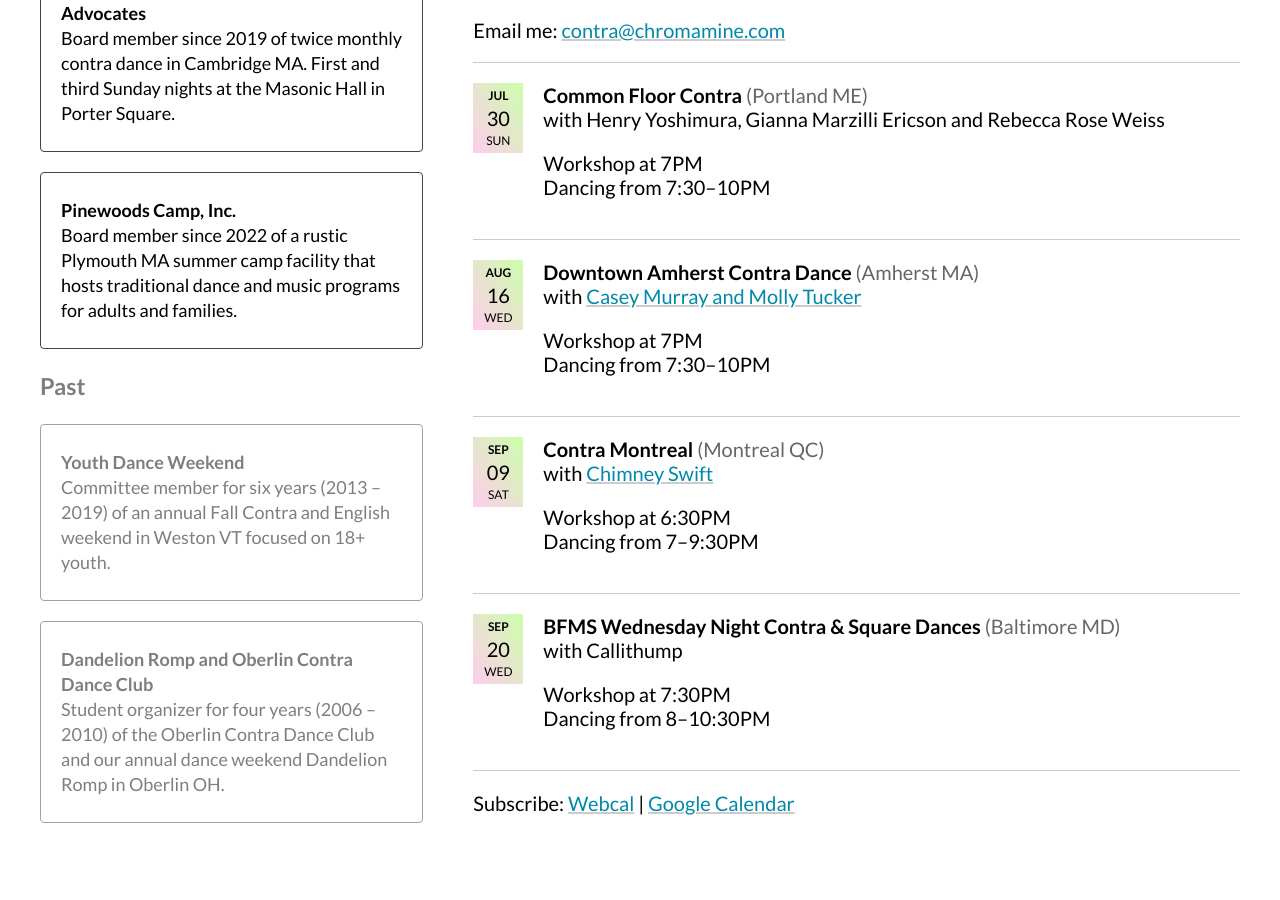
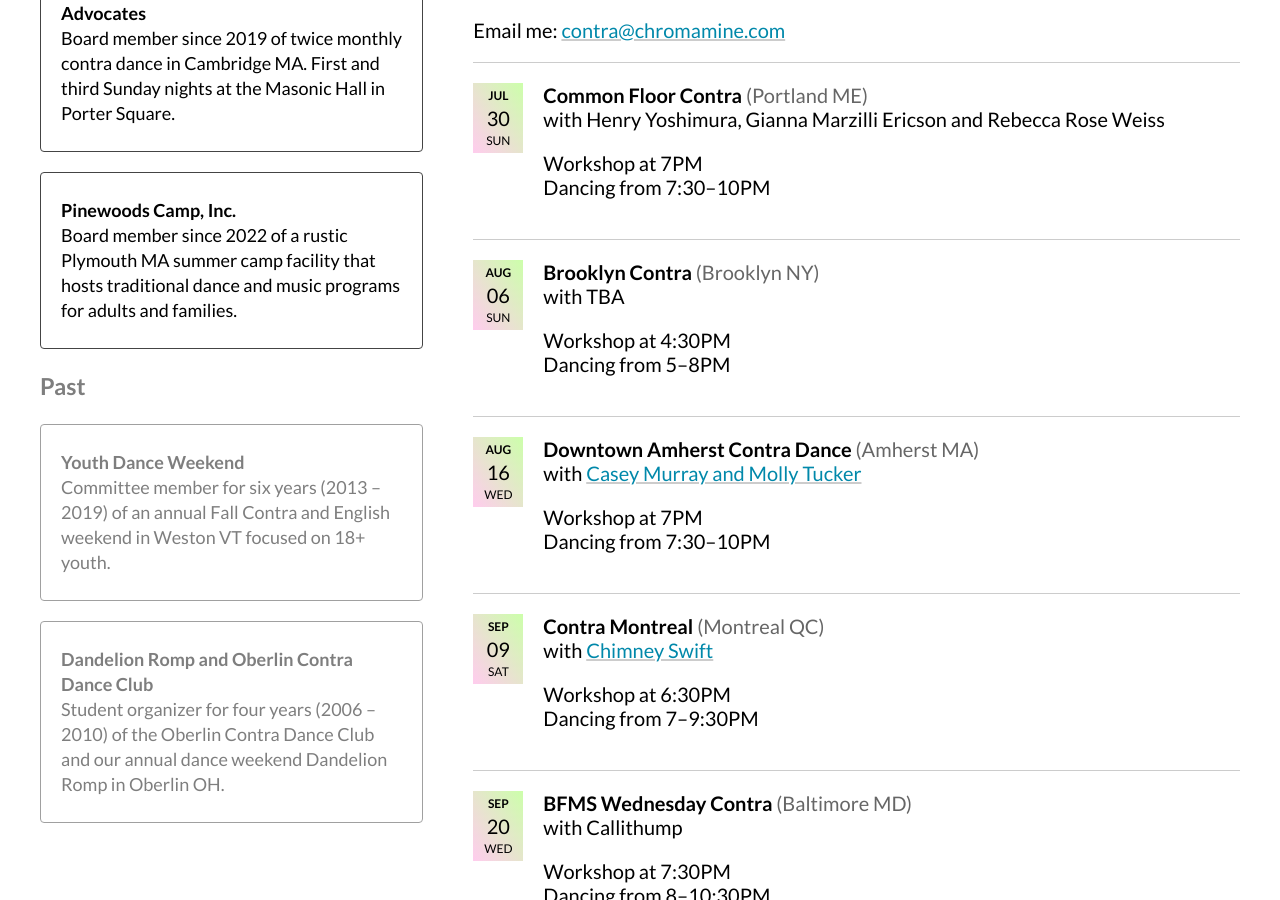
Before and after one commit to harrislapiroff/chromamine.com, a Jekyll site: the page built from contra/index.html, in a window 1280 px wide and 900 px high, scrolled down 446 px. Built offline with Jekyll 4.4.1, drawn with Linux system fonts in a browser that asks for light colours.

Commit message:
Add Brooklyn Contra gig

```diff
--- a/_data/contra/caller.yml
+++ b/_data/contra/caller.yml
@@ -10,6 +10,17 @@
     street: 400 Deering Ave
     city: Portland ME
     url: https://www.commonfloorcontra.dance/
+
+  - name: Brooklyn Contra
+    date: 2023-08-06T16:30-04:00
+    date_end: 2023-08-06T20:00-04:00
+    tzid: America/New_York
+    band: TBA
+    description: |+
+      Workshop at 4:30PM
+      Dancing from 5–8PM
+    street: 339 8th Street
+    city: Brooklyn NY
 
   - name: Downtown Amherst Contra Dance
     date: 2023-08-16T19:00-04:00
@@ -37,7 +48,7 @@
       Dancing from 7–9:30PM
     url: https://www.contramontreal.org/
 
-  - name: BFMS Wednesday Night Contra & Square Dances
+  - name: BFMS Wednesday Contra
     date: 2023-09-20T19:30-04:00
     date_end: 2023-09-20T22:30-04:00
     tzid: America/New_York
```
